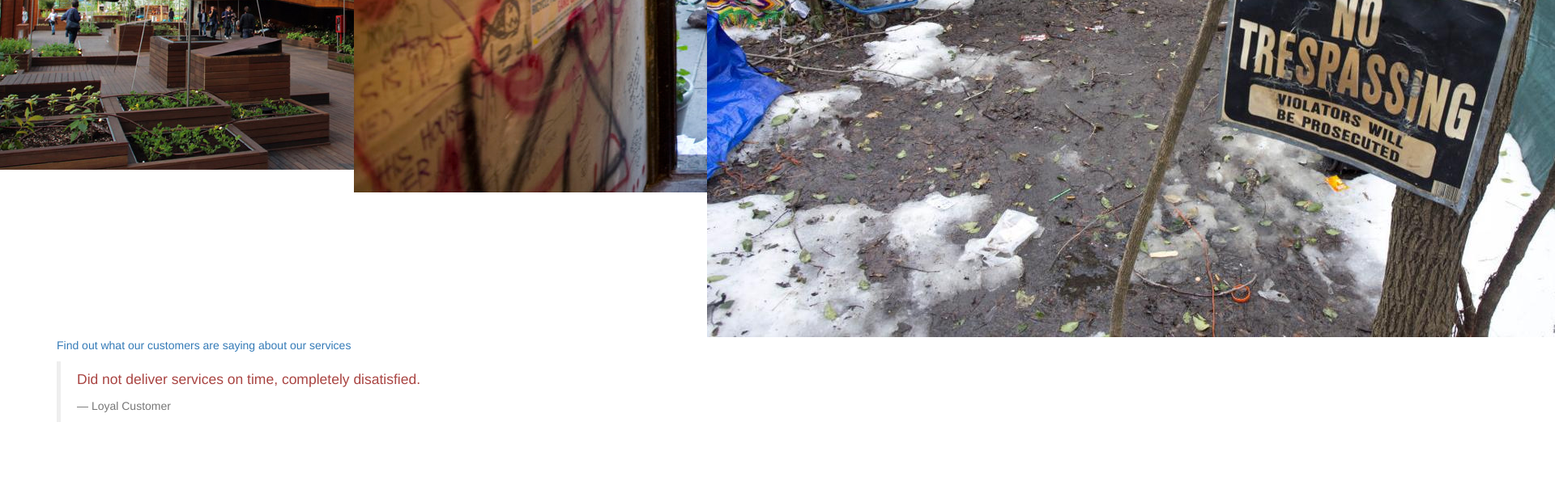
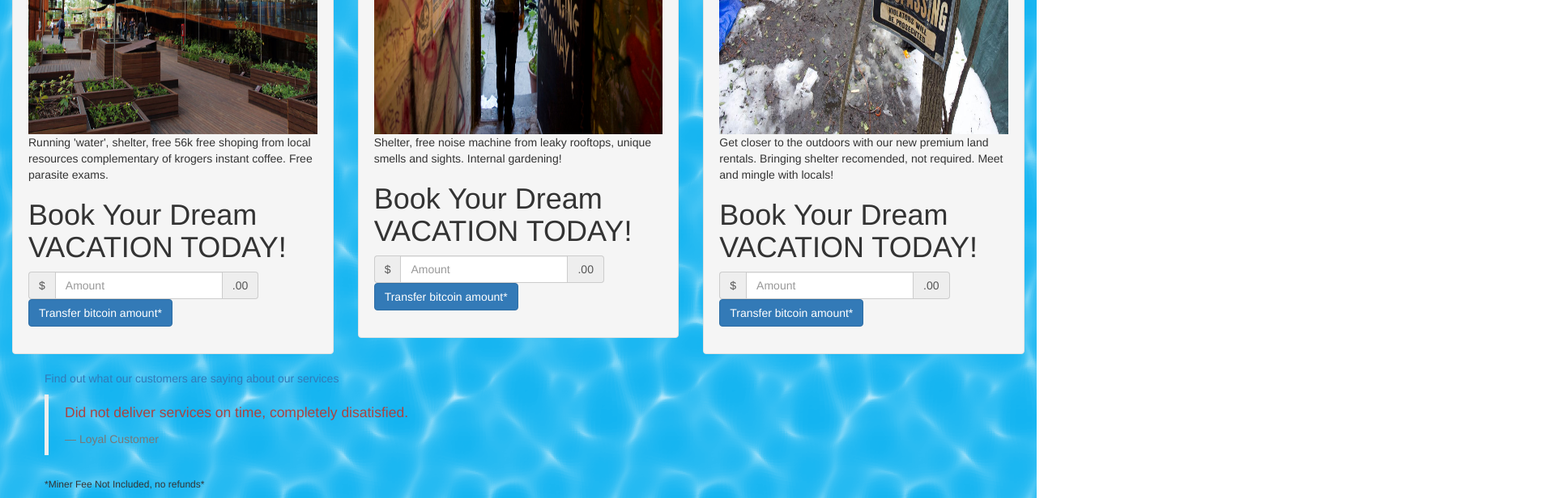
Before and after one commit to RogersNL/bad-vacation, a plain HTML site: page index.html in a window 1280 px wide. Shown: the part 585-1201 px from the top of the page at 81% size, 1920 px wide, since content can reach past the window. Before the commit the page ends 1127 px from the top, so only its background shows below. Drawn offline with Linux system fonts and the light colour scheme.

Commit message:
Add background, bitcoin entry, and additional bootstrap formating.

```diff
--- a/css/styles.css
+++ b/css/styles.css
@@ -0,0 +1,7 @@
+img {
+  width: 100%;
+}
+
+body {
+  background-image: url("../img/bg.gif");
+}
--- a/index.html
+++ b/index.html
@@ -1,8 +1,8 @@
 <html>
   <head>
     <title>Cheap Vacation Destinations</title>
+    <link href="css/bootstrap.css" rel="stylesheet" type="text/css">
     <link href="css/styles.css" rel="stylesheet" type="text/css">
-    <link href="css/bootstrap.css" rel="stylesheet" type="text/css">
   </head>
   <body>
     <div class="container">
@@ -13,19 +13,87 @@
         </div>
       </div>
     </div>
+    <div class="container-fluid">
       <div class="row">
-      <div class="col-md-4"><img src="img/img1.jpg" alt="brazilian pavillion"/></div>
-      <div class="col-md-4"><img src="img/img2.jpg" alt="NYC dream home"/></div>
-      <div class="col-md-4"><img src="img/img3.jpg" alt="North Carolina High Value Property"/></div>
+        <div class="column">
+          <div class="col-md-4">
+            <div class="well">
+              <h2 class="bg-success">New Communal Housing in Brazil</h2>
+              <img height="400px" src="img/img1.jpg" alt="brazilian pavillion"/>
+              <p>Running 'water', shelter, free 56k free shoping from local resources complementary of krogers instant coffee. Free parasite exams.</p>
+              <h1>Book Your Dream VACATION TODAY!</h1>
+              <form class="form-inline">
+                <div class="form-group">
+                  <label class="sr-only" for="exampleInputAmount">Amount (in bitcoin)</label>
+                  <div class="input-group">
+                    <div class="input-group-addon">$</div>
+                    <input type="text" class="form-control" id="exampleInputAmount" placeholder="Amount">
+                    <div class="input-group-addon">.00</div>
                   </div>
-
+                </div>
+                <button type="submit" class="btn btn-primary">Transfer bitcoin amount*</button>
+              </form>
+            </div>
+          </div>
+        </div>
+        <div class="column">
+          <div class="col-md-4">
+            <div class="well">
+              <h2 class="bg-success">Get Friendly With New York Locals</h2>
+              <img height="400px" src="img/img2.jpg" alt="NYC dream home"/>
+              <p>Shelter, free noise machine from leaky rooftops, unique smells and sights. Internal gardening!</p>
+              <h1>Book Your Dream VACATION TODAY!</h1>
+              <form class="form-inline">
+                <div class="form-group">
+                  <label class="sr-only" for="exampleInputAmount">Amount (in bitcoin)</label>
+                  <div class="input-group">
+                    <div class="input-group-addon">$</div>
+                    <input type="text" class="form-control" id="exampleInputAmount" placeholder="Amount">
+                    <div class="input-group-addon">.00</div>
+                  </div>
+                </div>
+                <button type="submit" class="btn btn-primary">Transfer bitcoin amount*</button>
+              </form>
+            </div>
+          </div>
+        </div>
+        <div class="column">
+          <div class="col-md-4">
+            <div class="well">
+              <h2 class="bg-success">Visit the Great Outdoors of North Carolina</h2>
+              <img height="400px" src="img/img3.jpg" alt="North Carolina High Value Property"/>
+              <p>Get closer to the outdoors with our new premium land rentals. Bringing shelter recomended, not required. Meet and mingle with locals!</p>
+              <h1>Book Your Dream VACATION TODAY!</h1>
+              <form class="form-inline">
+                <div class="form-group">
+                  <label class="sr-only" for="exampleInputAmount">Amount (in bitcoin)</label>
+                  <div class="input-group">
+                    <div class="input-group-addon">$</div>
+                    <input type="text" class="form-control" id="exampleInputAmount" placeholder="Amount">
+                    <div class="input-group-addon">.00</div>
+                  </div>
+                </div>
+                <button type="submit" class="btn btn-primary">Transfer bitcoin amount*</button>
+              </form>
+            </div>
+          </div>
+        </div>
+      </div>
+    </div>
     <div class="container">
+      <div class="row">
         <p class="text-primary">Find out what our customers are saying about our services</p>
         <blockquote class="#">
           <p class="text-danger">Did not deliver services on time, completely disatisfied.</p>
           <footer>Loyal Customer</footer>
         </blockquote>
-      <!-- add helper classes -->
+        <!-- list of vacation packages, include cost, date/range of dates, activites -->
+      </div>
+    </div>
+    <div class="container">
+      <div class="row">
+        <h6>*Miner Fee Not Included, no refunds*</h6>
+      </div>
     </div>
   </body>
 </html>
```
Also changed, not shown: img/bg.gif (added). Lines whose indentation alone changed are shown as unchanged.
